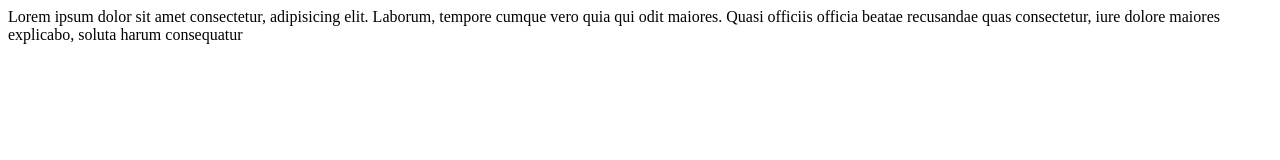
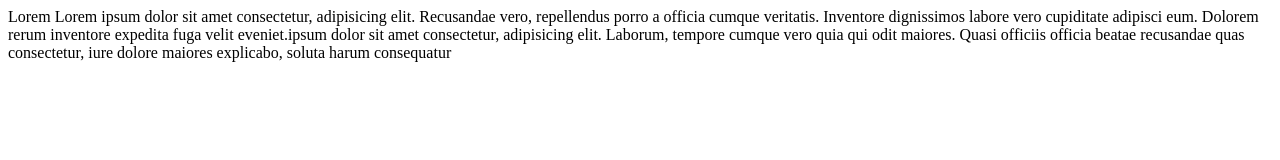
Before and after one commit to Firdous7086/learn-git, a plain HTML site: page index.html in a window 1280 px wide. Drawn offline with Linux system fonts and the light colour scheme.

Commit message:
updated another paragragh to index.html

```diff
--- a/index.html
+++ b/index.html
@@ -6,6 +6,6 @@
     <title>git websitet</title>
 </head>
 <body>
-    Lorem ipsum dolor sit amet consectetur, adipisicing elit. Laborum, tempore cumque vero quia qui odit maiores. Quasi officiis officia beatae recusandae quas consectetur, iure dolore maiores explicabo, soluta harum consequatur
+    Lorem Lorem ipsum dolor sit amet consectetur, adipisicing elit. Recusandae vero, repellendus porro a officia cumque veritatis. Inventore dignissimos labore vero cupiditate adipisci eum. Dolorem rerum inventore expedita fuga velit eveniet.ipsum dolor sit amet consectetur, adipisicing elit. Laborum, tempore cumque vero quia qui odit maiores. Quasi officiis officia beatae recusandae quas consectetur, iure dolore maiores explicabo, soluta harum consequatur
 </body>
 </html>
```
